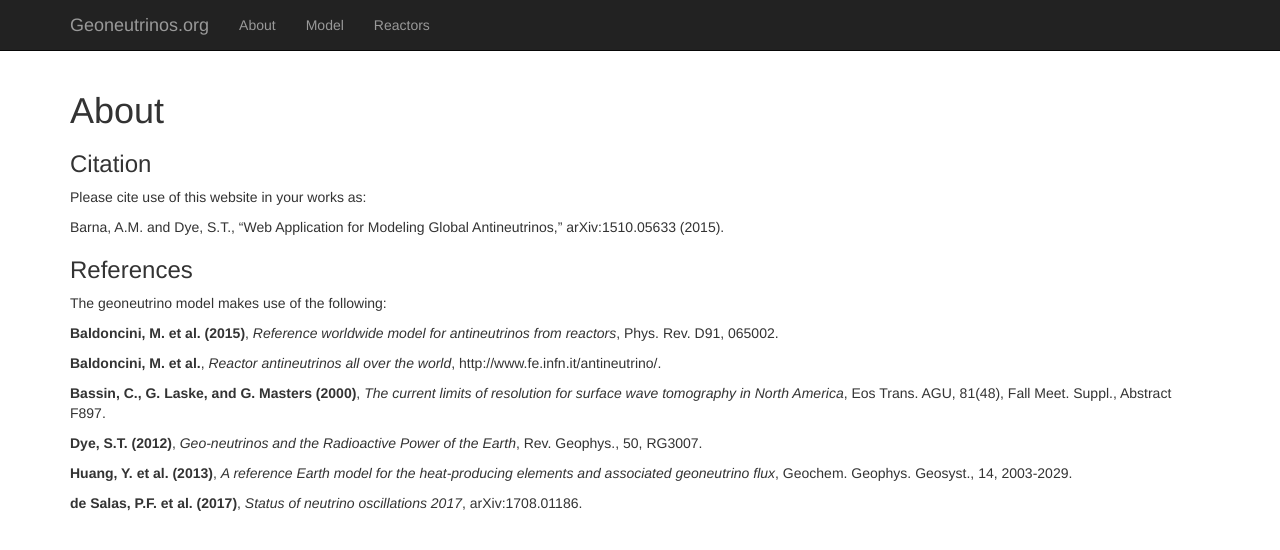
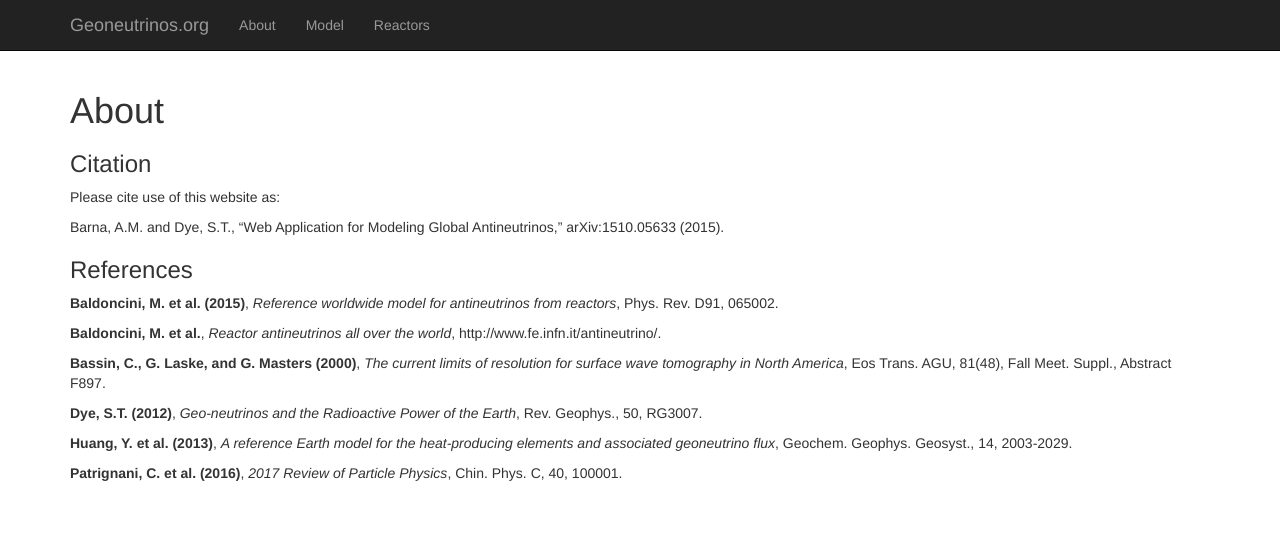
Before and after one commit to geoneutrinos/geoneutrinos.github.io, a Jekyll site: the page built from about.md, in a window 1280 px wide. Shown: the top 550 px of the page. Built offline with Jekyll 4.4.1, drawn with Linux system fonts in a browser that asks for light colours.

Commit message:
use "canonical" oscilation parameters

```diff
--- a/_jsx/nuosc.js
+++ b/_jsx/nuosc.js
@@ -23,7 +23,7 @@
 const c4t13Inverted = (1 - s2t13Inverted) * (1 - s2t13Inverted);
 
 const dmsq32Normal = dmsq31Normal - dmsq21;
-const dmsq32Inverted = 0 - dmsq31Inverted + dmsq21;
+const dmsq32Inverted = dmsq31Inverted + dmsq21;
 
 const s22t12 = 4 * s2t12 * (1 - s2t12);
 const c2t12 = 1 - s2t12;
--- a/about.md
+++ b/about.md
@@ -5,13 +5,11 @@
 ---
 
 ### Citation
-Please cite use of this website in your works as:
+Please cite use of this website as:
 
 Barna, A.M. and Dye, S.T., "Web Application for Modeling Global Antineutrinos," arXiv:1510.05633 (2015).
 
 ### References
-The geoneutrino model makes use of the following:
-
 **Baldoncini, M. et al. (2015)**, *Reference worldwide model for antineutrinos from reactors*, Phys. Rev. D91, 065002.
 
 **Baldoncini, M. et al.**, *Reactor antineutrinos all over the world*, http://www.fe.infn.it/antineutrino/.
@@ -22,4 +20,4 @@
 
 **Huang, Y. et al. (2013)**, *A reference Earth model for the heat-producing elements and associated geoneutrino flux*, Geochem. Geophys. Geosyst., 14, 2003-2029.
 
-**de Salas, P.F. et al. (2017)**, *Status of neutrino oscillations 2017*, arXiv:1708.01186.
+**Patrignani, C. et al. (2016)**, *2017 Review of Particle Physics*, Chin. Phys. C, 40, 100001.
```
Also changed, not shown: _jsx/config.js (+6 -6 lines).
